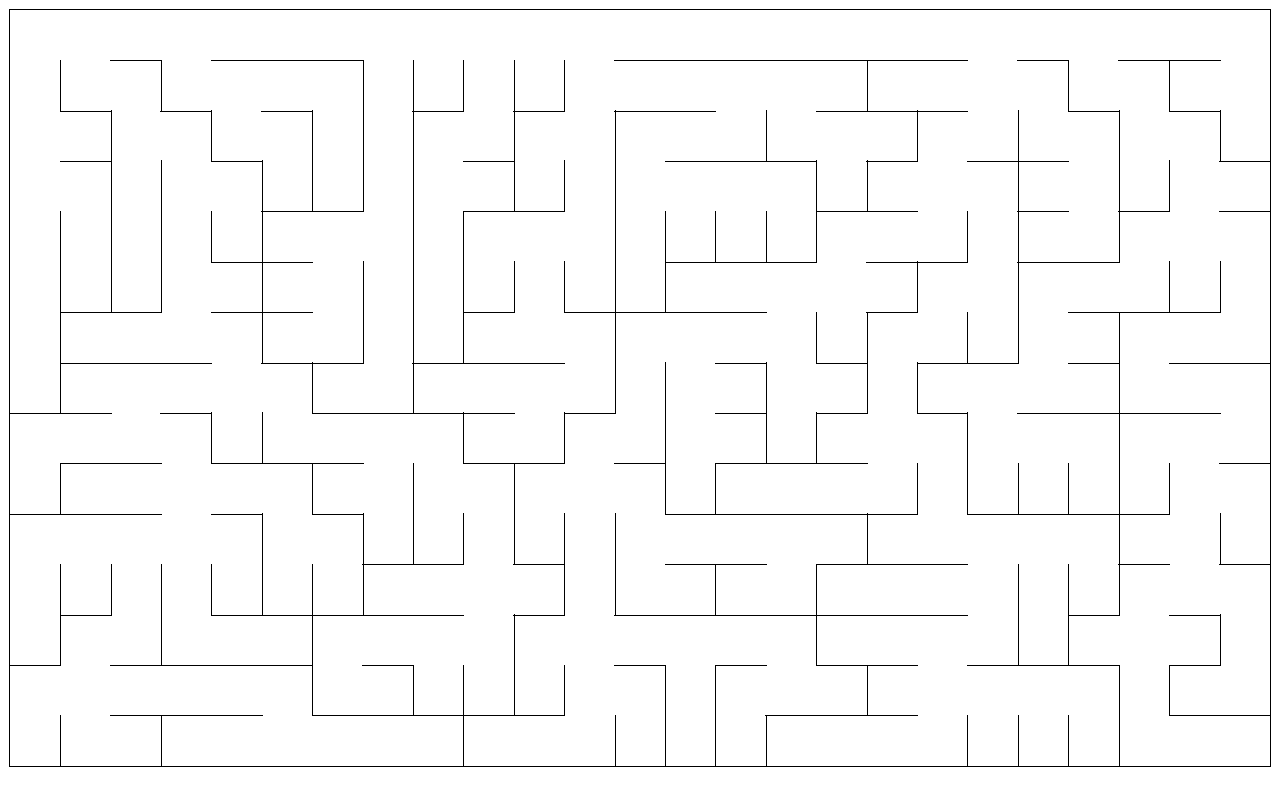
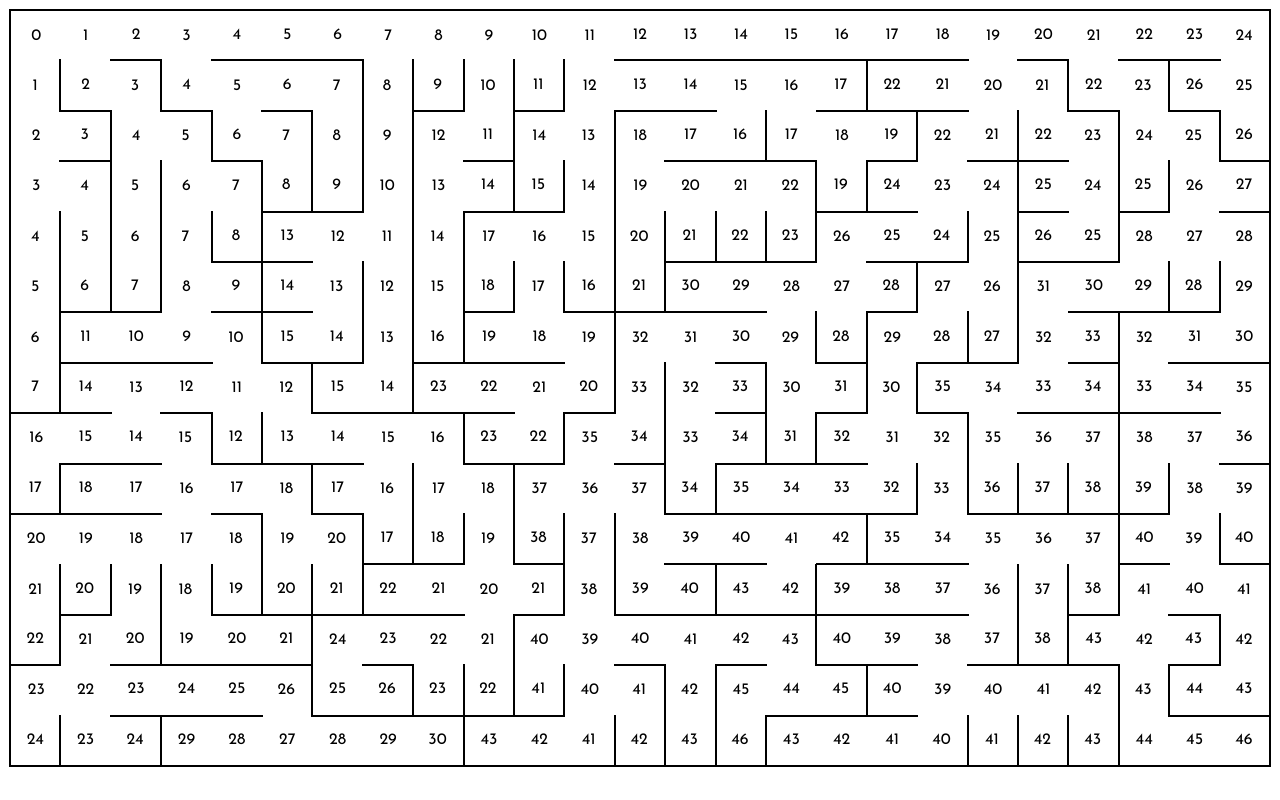
Before and after one commit to danuscript/laze, a React (Create React App) app: page / in a window 1280 px wide. Built offline with nearby package versions, Linux system fonts and the light colour scheme; the HTML template or start-up script is replaced by a standard one.

Commit message:
Added Distance Grid subclass

```diff
--- a/src/App.css
+++ b/src/App.css
@@ -1,6 +1,9 @@
+@import url('https://fonts.googleapis.com/css2?family=Josefin+Sans&display=swap');
+
 .App {
   text-align: center;
   padding: 0.625em;
+  font-family: 'Josefin Sans', sans-serif;
 }
 
 * {
@@ -11,7 +14,7 @@
   aspect-ratio: 1 / 1;
   margin: -0.06em;
   display: flex;
-  font-size: small;
+  font-size: 1em;
   justify-content: center;
   align-items: center;
 }
--- a/src/App.jsx
+++ b/src/App.jsx
@@ -1,11 +1,17 @@
 import Grid from './Classes/Grid';
+import DistanceGrid from './Classes/DistanceGrid'
 import Sidewinder from './Algorithms/Sidewinder';
 import './App.css';
 import GridVis from './Components/GridVis'
 
-const grid = new Grid(15, 25);
+const grid = new DistanceGrid(15, 25);
 Sidewinder.on(grid);
 grid.addWalls();
+
+// for distance grid
+const start = grid.at(0, 0);
+const distances = start.distances();
+grid.distances = distances;
 
 function App() {
   return (
--- a/src/Classes/Cell.js
+++ b/src/Classes/Cell.js
@@ -1,3 +1,5 @@
+import Distances from './Distances'
+
 export default class Cell {
   constructor(row, column) {
     this.row = row;
@@ -34,4 +36,23 @@ export default class Cell {
   neighbors() {
     return [this.north, this.south, this.east, this.west].filter((dir) => dir);
   }
-};
+
+  distances() {
+    const distances = new Distances(this);
+    let frontier = [this];
+
+    while (frontier.length) {
+      const newFrontier = [];
+      for (const cell of frontier) {
+        for (const linked of cell.links.keys()) {
+          if (!distances.has(linked)) {
+            distances.set(linked, distances.at(cell) + 1);
+            newFrontier.push(linked);
+          }
+        }
+      }
+      frontier = newFrontier;
+    }
+    return distances;
+  }
+}
--- /dev/null
+++ b/src/Classes/DistanceGrid.js
@@ -0,0 +1,10 @@
+import Grid from './Grid'
+
+export default class DistanceGrid extends Grid {
+  contentsOf(cell) {
+    if (this.distances.has(cell)) {
+      return this.distances.at(cell);
+    }
+    return super.contentsOf(cell);
+  }
+}
--- /dev/null
+++ b/src/Classes/Distances.js
@@ -0,0 +1,19 @@
+export default class Distances {
+  constructor(root) {
+    this.root = root;
+    this.cells = new Map();
+    this.set(this.root, 0);
+  }
+
+  at(cell) {
+    return this.cells.get(cell);
+  }
+
+  set(cell, distance) {
+    this.cells.set(cell, distance);
+  }
+
+  has(cell) {
+    return this.cells.has(cell);
+  }
+}
--- a/src/Classes/Grid.js
+++ b/src/Classes/Grid.js
@@ -60,13 +60,13 @@ export default class Grid {
       for (let cell of row) {
         if (!cell) cell = new Cell(-1, -1);
 
-        const body = '   ';
+        const body = ` ${this.contentsOf(cell)} `;
         const eastBoundary = (cell.linked(cell.east) ? ' ' : '|');
         top += `${body}${eastBoundary}`;
 
         const southBoundary = (cell.linked(cell.south) ? '   ' : '---');
         const corner = '+';
-        bottom += `${southBoundary}${corner}`
+        bottom += `${southBoundary}${corner}`;
       }
       output += `${top}\n${bottom}\n`;
     }
@@ -87,4 +87,8 @@ export default class Grid {
   get size() {
     return this.rows * this.columns;
   }
+
+  contentsOf(cell) {
+    return ' ';
+  }
 }
--- a/src/Components/CellVis.jsx
+++ b/src/Components/CellVis.jsx
@@ -1,4 +1,4 @@
-export default function Cell({ cell }) {
+export default function Cell({ cell, content }) {
   const style = {
     borderLeft: `${cell.westWall ? '0.125em solid black' : '0'}`,
     borderRight: `${cell.eastWall ? '0.125em solid black' : '0'}`,
@@ -7,6 +7,7 @@ export default function Cell({ cell }) {
   }
   return (
     <div className='cell' style={style}>
+      {content}
     </div>
   );
 };
--- a/src/Components/GridVis.jsx
+++ b/src/Components/GridVis.jsx
@@ -3,7 +3,7 @@ import CellVis from './CellVis';
 export default function Grid({ grid }) {
   const maze = [];
   for (const row of grid.eachRow()) {
-    maze.push(row.map((cell) => <CellVis cell={cell} />))
+    maze.push(row.map((cell) => <CellVis cell={cell} content={grid.contentsOf(cell)}/>))
   }
 
   const style = {
```
